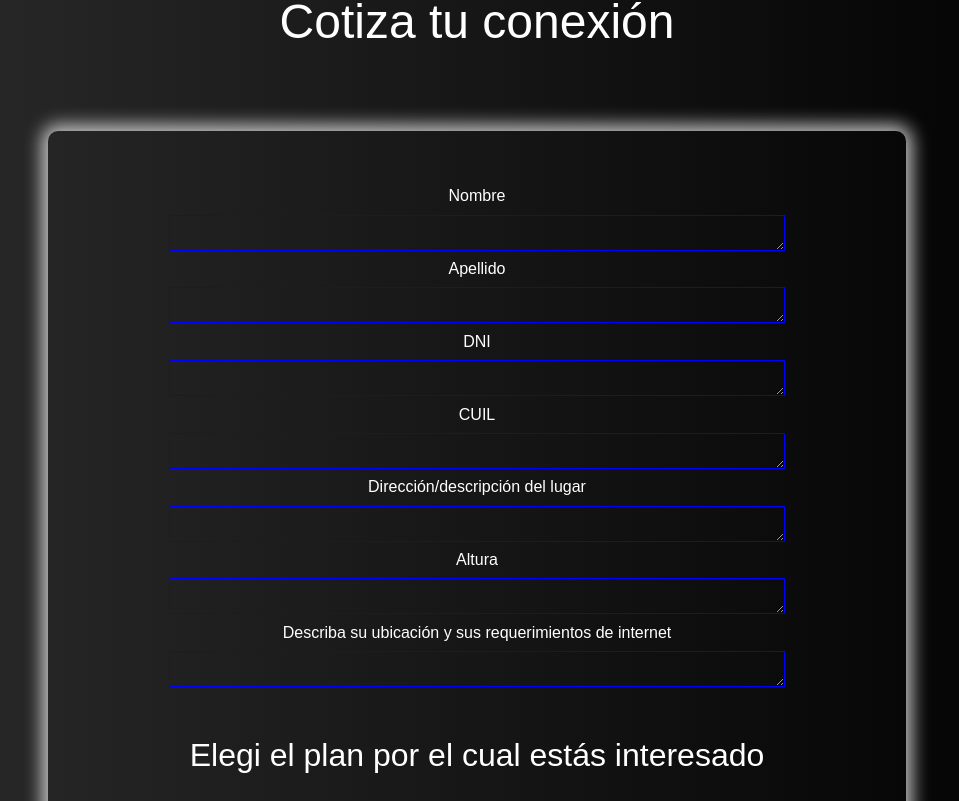
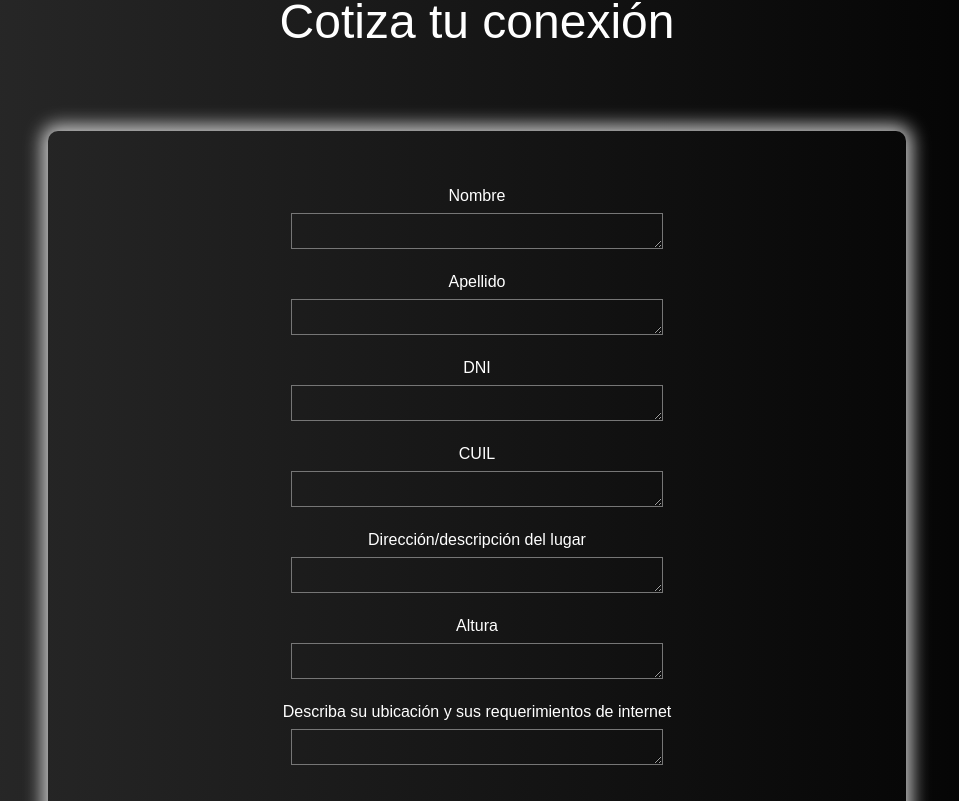
Before and after one commit to gabriel-shulman-1/redline, a React (Create React App) app: page /Prices in a window 1280 px wide. Shown: the part 479-1280 px from the top of the page, without its empty margins (163-1122 px from the left). Built offline with nearby package versions, Linux system fonts and the light colour scheme.

Commit message:
estilos y correccion de keys

```diff
--- a/src/Components/prices.jsx
+++ b/src/Components/prices.jsx
@@ -4,12 +4,8 @@ import data from "../data/info.json";
 import "leaflet/dist/leaflet.css";
 import "react-toastify/dist/ReactToastify.css";
 import { useNavigate } from "react-router-dom";
-//import wps from "../assets/wps.svg";
-//import mail from "../assets/mail.svg";
 
 export const Prices = () => {
-  const [msn1, setMsn1] = useState("");
-  const [msn7, setMsn7] = useState("");
   const [medio, setMedio] = useState(false);
   const [method, setMethod] = useState("whatsapp");
   const [color, setColor] = useState("#9fff89");
@@ -83,7 +79,8 @@ export const Prices = () => {
       console.log(intro2);
       const emailUrl =
         "mailto:someone@example.com?subject=Nuevo cliente " +
-        { msn1 }.msn1 +
+        textareaValues.Nombre +
+        textareaValues.Apellido +
         "&body=" +
         intro +
         ". " +
@@ -117,9 +114,10 @@ export const Prices = () => {
     }
   };
 
+  //mover a estilos
   const style1 = {
     textAlign: "center",
-    width: "80%",
+    width: "60%",
     height: "auto",
     borderColor: "blue",
   };
@@ -128,20 +126,21 @@ export const Prices = () => {
     <main id="mainPrices">
       <h1 className="rubik-h1">Cotiza tu conexión</h1>
       <div className="pricesDiv">
+        <div className="areaCont">
           {entradas.map((entrada, index) => (
-          <>
+            <div key={index} style={style1}>
               <label>
                 <p className="rubik-p5">{entrada}</p>
               </label>
               <textarea
-              key={index}
+              style={{width:"80%"}}
                 name={entrada}
                 value={textareaValues[entrada]}
-              style={style1}
                 onChange={(e) => handleTextareaChange(e, entrada)}
               />
-          </>
+            </div>
           ))}
+        </div>
         <h2
           className="rubik-h2"
           style={{ fontSize: "xx-large", padding: "1rem" }}
--- a/src/styles/prices.css
+++ b/src/styles/prices.css
@@ -15,7 +15,7 @@
 }
 
 .pricesDiv {
-  height: 710px;
+  height: auto;
   width: 70%;
   margin: 50px auto;
   padding: 3rem;
@@ -30,11 +30,12 @@
 
 .areaCont {
   display: flex;
-  flex-direction: row;
+  flex-direction: column;
   justify-content: space-around;
   align-items: center;
   width: 100%;
   border-color: white;
+  gap: 1rem;
 }
 
 .pricesDiv textarea {
```
Lines whose indentation alone changed are shown as unchanged.
